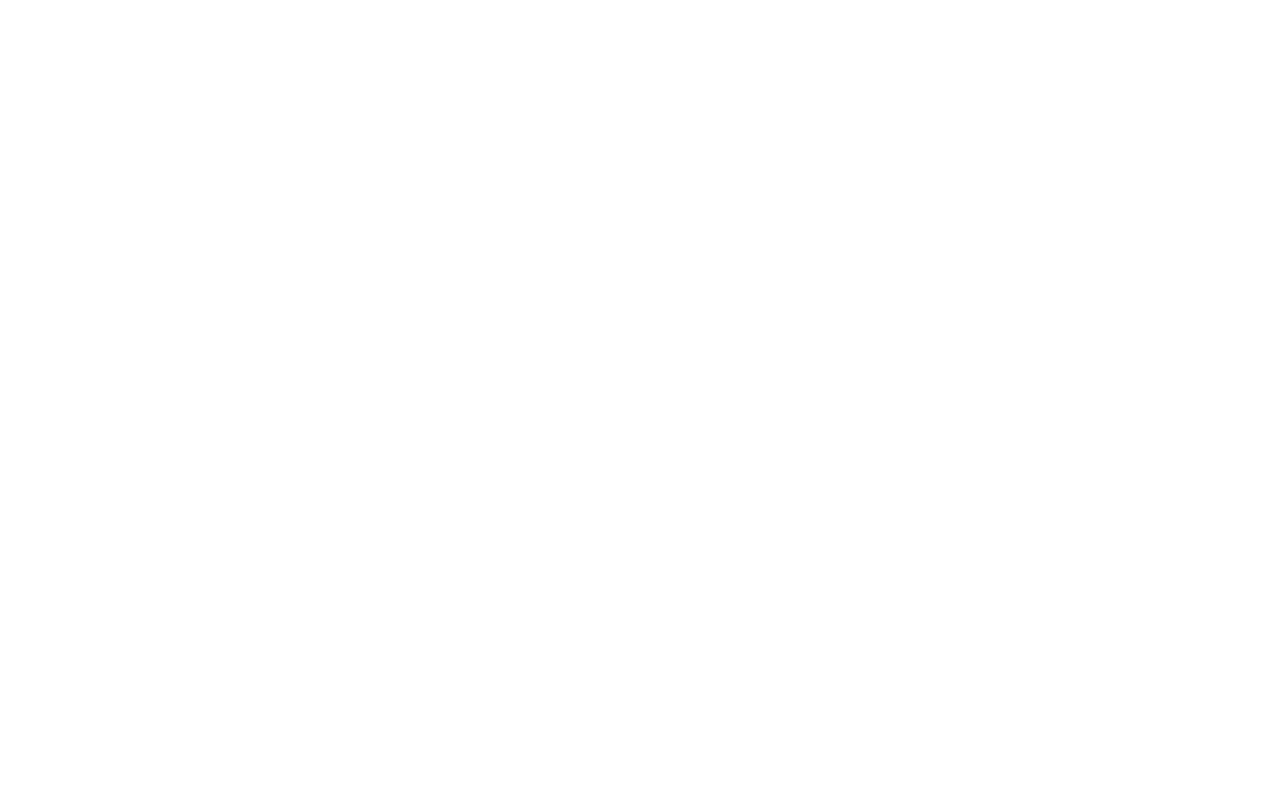
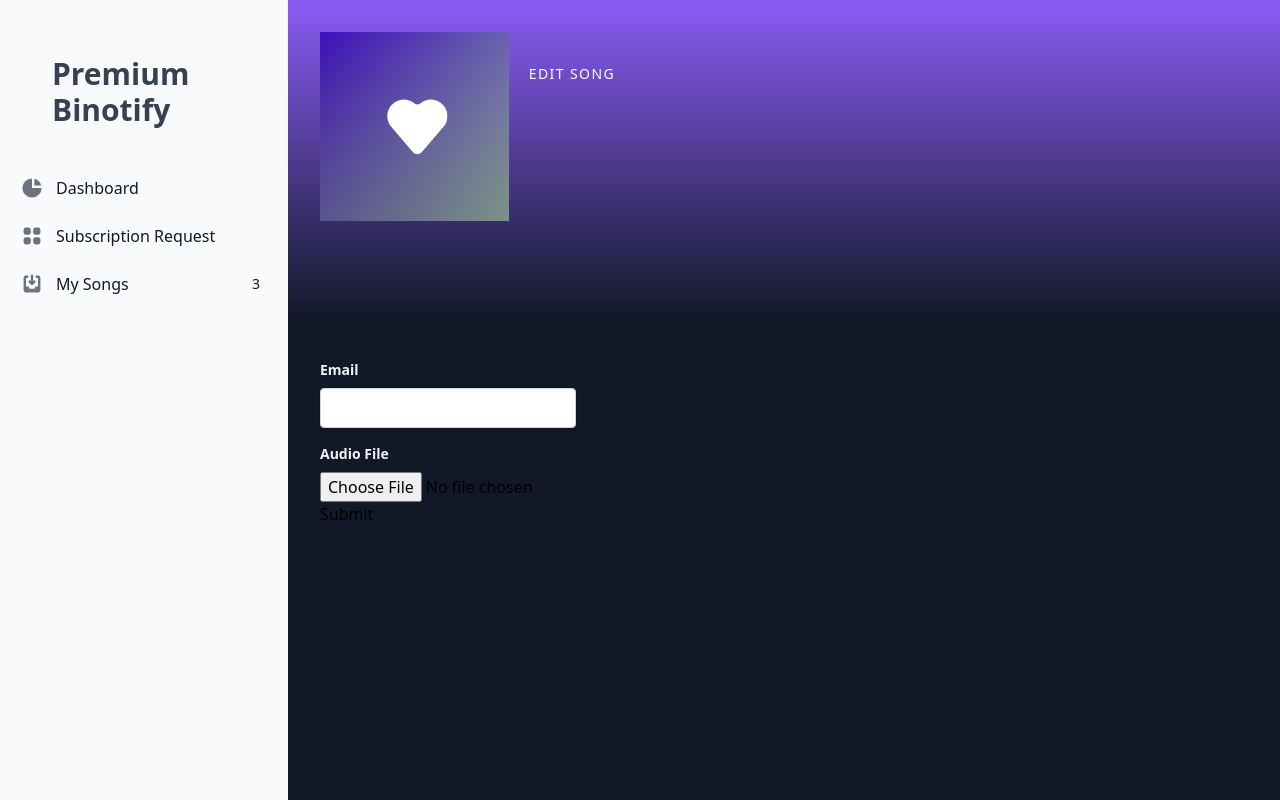
Before and after one commit to leoniantoinette/binotify-premium-app, a React (Create React App) app: page /songs/1 in a window 1280 px wide. Before the commit this address had no page. Built offline with nearby package versions, Linux system fonts and the light colour scheme; no server answers.

Commit message:
feat : add mysongs and songdetail page

```diff
--- a/src/App.js
+++ b/src/App.js
@@ -1,6 +1,8 @@
 import Login from "./pages/loginregister/Login";
 import Register from "./pages/loginregister/Register";
-import Homepage from "./pages/Homepage";
+
+import MySongs from "./pages/MySongs";
+import SongDetail from "./pages/SongDetail";
 import "./App.css";
 import { BrowserRouter as Router, Routes, Route } from "react-router-dom";
 
@@ -10,7 +12,9 @@
       <Routes>
         <Route path="/login" element={<Login />} />
         <Route path="/registers" element={<Register />} />
-        <Route path="/home" element={<Homepage />} />
+        <Route path="/" element={<MySongs />} />
+        <Route path="/MySongs" element={<MySongs />} />
+        <Route exact path="/songs/:songId" element={<SongDetail />} />
       </Routes>
     </Router>
   );
--- a/src/components/Navbar.jsx
+++ b/src/components/Navbar.jsx
@@ -2,8 +2,8 @@
 
 const Navbar = () => {
   return (
-    <aside className="w-72">
-      <div className="overflow-y-auto py-4 px-3 bg-gray-50  dark:bg-gray-800 h-full">
+    <aside className="w-72 fixed top-0 bottom-0 ">
+      <div className="overflow-y-auto py-4 px-3 bg-gray-50  dark:bg-gray-900 h-full">
         <h1 className="p-10 font-bold dark:text-white text-gray-700 text-3xl">
           Premium Binotify
         </h1>
--- /dev/null
+++ b/src/pages/MySongs.jsx
@@ -0,0 +1,106 @@
+import React from "react";
+import Navbar from "../components/Navbar";
+import axios from "axios";
+import { Link } from "react-router-dom";
+import likedLogo from "../assets/likedLogo.png";
+import { useState, useEffect } from "react";
+
+const MySongs = () => {
+  const [songs, setSongs] = useState([]);
+
+  useEffect(() => {
+    async function fetchData() {
+      await axios
+        .get("http://localhost:3001/user/10/songs")
+        .then((response) => {
+          setSongs(response.data);
+        })
+        .catch((error) => {
+          console.log(error);
+        });
+    }
+    fetchData();
+  }, []);
+
+  return (
+    <div className="min-h-screen">
+      <Navbar />
+      <div className="pl-72 w-full h-full flex flex-col bg-gray-900">
+        <div className="h-2/5 text-4xl font-bold p-4 bg-gradient-to-b from-violet-500 to-gray-900 ">
+          <div className="flex flex-row gap-5 pt-4 pl-4 ">
+            <img src={likedLogo} className="w-1/5" alt="" />
+            <div className="pt-8">
+              <p className="text-sm font-light tracking-widest text-white">
+                PLAYLIST
+              </p>
+              <h1 className="text-white font-bold text-7xl">My Songs</h1>
+            </div>
+          </div>
+        </div>
+
+        <div class="w-full min-h-screen sm:px-6">
+          <div class="px-4 md:px-10 py-3 bg-gray-100 dark:bg-gray-900 rounded-tl-lg rounded-tr-lg">
+            <div class="sm:flex items-center justify-between">
+              <p
+                tabIndex="0"
+                class="focus:outline-none text-base sm:text-lg md:text-xl lg:text-2xl font-bold leading-normal text-gray-800 dark:text-white "
+              >
+                # Songs
+              </p>
+              <div>
+                <button class="focus:ring-2 focus:ring-offset-2 focus:ring-indigo-600 inline-flex sm:ml-3 mt-4 sm:mt-0 items-start justify-start px-6 py-3 bg-indigo-700 hover:bg-indigo-600 focus:outline-none rounded">
+                  <p class="text-sm font-medium leading-none text-white">
+                    Create Song
+                  </p>
+                </button>
+              </div>
+            </div>
+          </div>
+          <div class="bg-white dark:bg-gray-900  shadow md:px-10 pt-4 md:pt-3 pb-5 overflow-y-auto">
+            <table class="w-full whitespace-nowrap">
+              <thead>
+                <tr
+                  tabIndex="0"
+                  class="focus:outline-none h-10 w-full text-sm leading-none text-gray-800 dark:text-white "
+                >
+                  <th class="font-normal text-left pl-4">Title</th>
+                </tr>
+              </thead>
+              <tbody class="w-full">
+                {songs.map((song, index) => (
+                  <tr
+                    tabIndex="0"
+                    key={index}
+                    class="focus:outline-none h-20 text-sm leading-none text-gray-800 dark:text-white  bg-white dark:bg-gray-900  hover:bg-gray-100 dark:hover:bg-gray-800  border-b border-t border-gray-100 dark:border-gray-700 "
+                  >
+                    <Link to={`/songs/${song.song_id}`}>
+                      <td class="pl-4 cursor-pointer">
+                        <div class="flex items-center">
+                          <div class="w-10 h-10">
+                            <img
+                              class="w-full h-full"
+                              src="https://cdn.tuk.dev/assets/templates/olympus/projects.png"
+                              alt="UX Design and Visual Strategy"
+                            />
+                          </div>
+                          <div class="pl-4">
+                            <p class="font-medium">{song.Judul}</p>
+                            <p class="text-xs leading-3 text-gray-600 dark:text-gray-200  pt-2">
+                              Herman Group
+                            </p>
+                          </div>
+                        </div>
+                      </td>
+                    </Link>
+                  </tr>
+                ))}
+              </tbody>
+            </table>
+          </div>
+        </div>
+      </div>
+    </div>
+  );
+};
+
+export default MySongs;
--- /dev/null
+++ b/src/pages/SongDetail.jsx
@@ -0,0 +1,80 @@
+import React, { useState, useEffect } from "react";
+import { useParams } from "react-router-dom";
+import axios from "axios";
+import Navbar from "../components/Navbar";
+import likedLogo from "../assets/likedLogo.png";
+
+const SongDetail = () => {
+  const { songId } = useParams();
+
+  const [songDetail, setSongDetail] = useState();
+  const [songTitle, setSongTitle] = useState();
+
+  //TODO: get user_id from cookie
+  useEffect(() => {
+    async function getSongDetail() {
+      await axios
+        .get(`http://localhost:3001/user/10/songs/${songId}`)
+        .then((response) => {
+          setSongDetail(response.data);
+          console.log("response data :", response.data);
+        })
+        .catch((error) => {
+          console.log(error);
+        });
+    }
+    getSongDetail();
+  }, []);
+
+  return (
+    <div className="h-screen">
+      <Navbar />
+      <div className="pl-72 bg-gray-900 h-full w-full">
+        <div className="h-2/5 text-4xl font-bold p-4 bg-gradient-to-b from-violet-500 to-gray-900 ">
+          <div className="flex flex-row gap-5 pt-4 pl-4 ">
+            <img src={likedLogo} className="w-1/5" alt="" />
+            <div className="pt-8">
+              <p className="text-sm font-light tracking-widest text-white">
+                EDIT SONG
+              </p>
+              {songDetail && (
+                <h1 className="text-white font-bold text-7xl">
+                  {songDetail[0].Judul}
+                </h1>
+              )}
+            </div>
+          </div>
+        </div>
+        <div className="h-3/5 pt-10 pl-8">
+          <form action="POST">
+            <div className="flex flex-col ">
+              <label
+                for="JudulLagu"
+                className="text-gray-100 text-sm font-bold tracking-normal mb-2"
+              >
+                Email
+              </label>
+              <input
+                id="JudulLagu"
+                className=" bg-white font-normal w-64 h-10 flex items-center pl-3 text-sm border-gray-300 rounded border shadow"
+                value={songDetail && songDetail[0].Judul}
+              />
+            </div>
+            <div className="flex flex-col pt-4 ">
+              <label
+                for="audioFile"
+                className="text-gray-100 text-sm font-bold tracking-normal mb-2"
+              >
+                Audio File
+              </label>
+              <input id="audioFile" type="file" />
+            </div>
+            <button type="submit">Submit</button>
+          </form>
+        </div>
+      </div>
+    </div>
+  );
+};
+
+export default SongDetail;
```
Also changed, not shown: src/assets/likedLogo.png (added).
